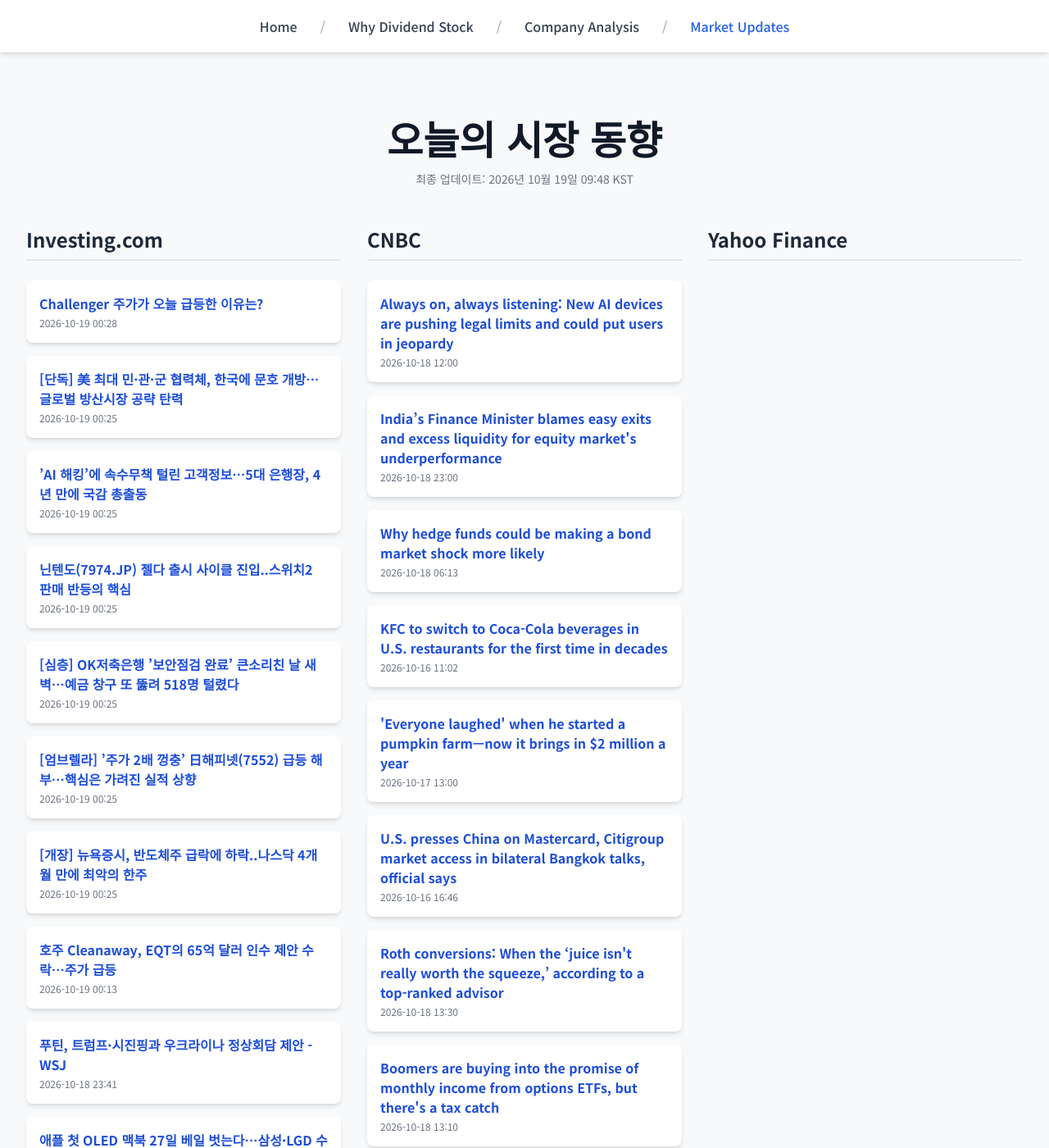
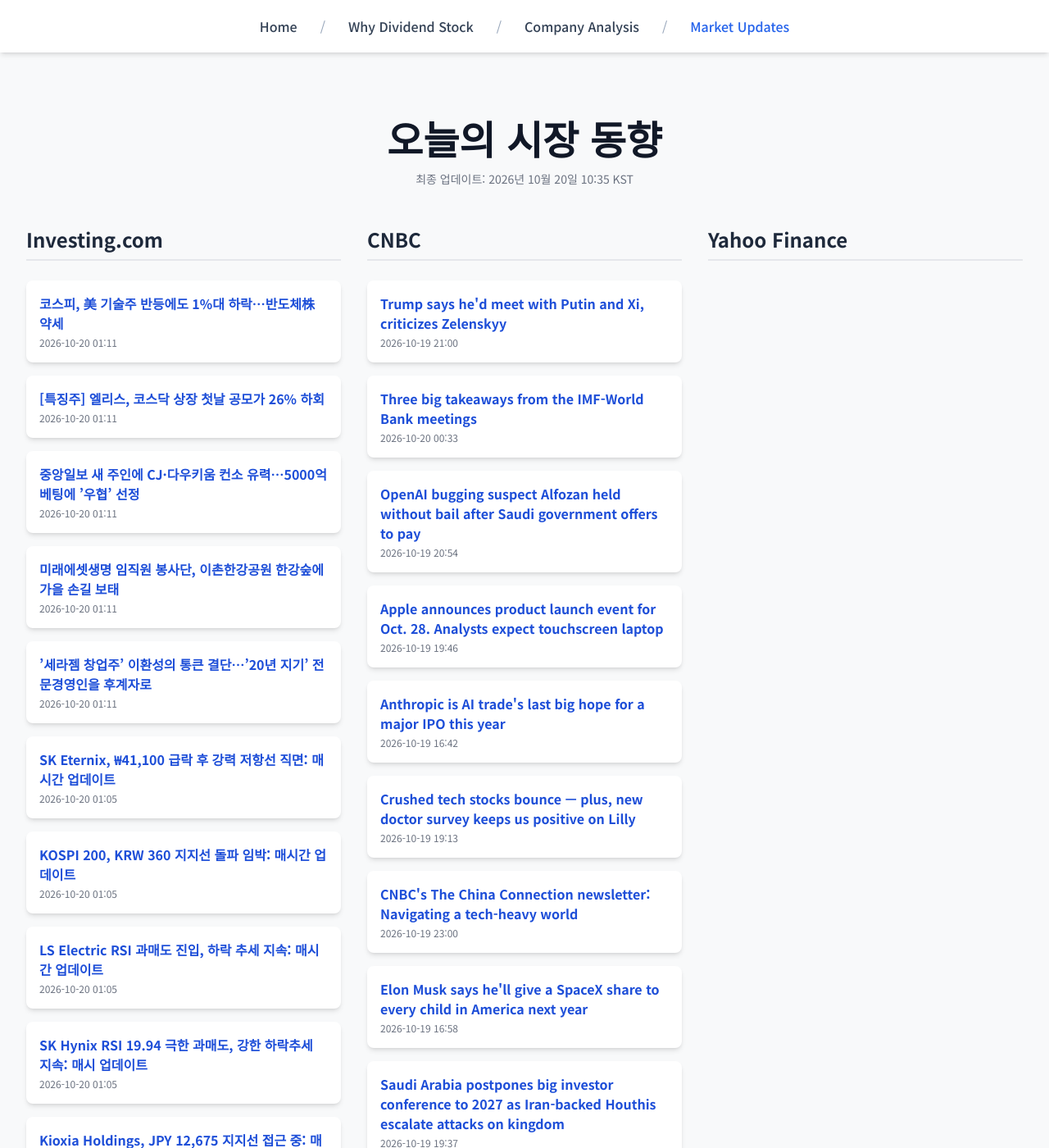
Before and after one commit to Kay-Hwang/my-company-analysis, a Jekyll site: the page built from market-updates.html, in a window 1280 px wide and 1400 px high. Shown: the whole window at 82% size. Built offline with Jekyll 4.4.1, drawn with Linux system fonts in a browser that asks for light colours; nearby versions of some CDN libraries; a script that is not in the unit is left out; some of the changed text lies outside the part shown.

Commit message:
Update daily data

```diff
--- a/_data/latest_data.json
+++ b/_data/latest_data.json
@@ -1,128 +1,128 @@
 {
-  "lastUpdated": "2026년 10월 19일 09:48 KST",
+  "lastUpdated": "2026년 10월 20일 10:35 KST",
   "news": {
     "investing": [
       {
-        "title": "Challenger 주가가 오늘 급등한 이유는?",
-        "link": "https://kr.investing.com/news/stock-market-news/article-93CH-2130721",
-        "pubDate": "2026-10-19 00:28:26",
-        "summary": "Challenger 주가가 오늘 급등한 이유는?"
+        "title": "코스피, 美 기술주 반등에도 1%대 하락…반도체株 약세",
+        "link": "https://kr.investing.com/news/stock-market-news/article-2132381",
+        "pubDate": "2026-10-20 01:11:43",
+        "summary": "코스피, 美 기술주 반등에도 1%대 하락…반도체株 약세"
       },
       {
-        "title": "[단독] 美 최대 민·관·군 협력체, 한국에 문호 개방…글로벌 방산시장 공략 탄력",
-        "link": "https://kr.investing.com/news/stock-market-news/article-2130711",
-        "pubDate": "2026-10-19 00:25:55",
-        "summary": "[단독] 美 최대 민·관·군 협력체, 한국에 문호 개방…글로벌 방산시장 공략 탄력"
+        "title": "[특징주] 엘리스, 코스닥 상장 첫날 공모가 26% 하회",
+        "link": "https://kr.investing.com/news/stock-market-news/article-2132379",
+        "pubDate": "2026-10-20 01:11:21",
+        "summary": "[특징주] 엘리스, 코스닥 상장 첫날 공모가 26% 하회"
       },
       {
-        "title": "’AI 해킹’에 속수무책 털린 고객정보…5대 은행장, 4년 만에 국감 총출동",
-        "link": "https://kr.investing.com/news/stock-market-news/article-2130704",
-        "pubDate": "2026-10-19 00:25:53",
-        "summary": "’AI 해킹’에 속수무책 털린 고객정보…5대 은행장, 4년 만에 국감 총출동"
+        "title": "중앙일보 새 주인에 CJ·다우키움 컨소 유력…5000억 베팅에 ’우협’ 선정",
+        "link": "https://kr.investing.com/news/stock-market-news/article-2132377",
+        "pubDate": "2026-10-20 01:11:20",
+        "summary": "중앙일보 새 주인에 CJ·다우키움 컨소 유력…5000억 베팅에 ’우협’ 선정"
       },
       {
-        "title": "닌텐도(7974.JP) 젤다 출시 사이클 진입..스위치2 판매 반등의 핵심",
-        "link": "https://kr.investing.com/news/stock-market-news/article-2130703",
-        "pubDate": "2026-10-19 00:25:52",
-        "summary": "닌텐도(7974.JP) 젤다 출시 사이클 진입..스위치2 판매 반등의 핵심"
+        "title": "미래에셋생명 임직원 봉사단, 이촌한강공원 한강숲에 가을 손길 보태",
+        "link": "https://kr.investing.com/news/stock-market-news/article-2132380",
+        "pubDate": "2026-10-20 01:11:12",
+        "summary": "미래에셋생명 임직원 봉사단, 이촌한강공원 한강숲에 가을 손길 보태"
       },
       {
-        "title": "[심층] OK저축은행 ’보안점검 완료’ 큰소리친 날 새벽…예금 창구 또 뚫려 518명 털렸다",
-        "link": "https://kr.investing.com/news/stock-market-news/article-2130702",
-        "pubDate": "2026-10-19 00:25:50",
-        "summary": "[심층] OK저축은행 ’보안점검 완료’ 큰소리친 날 새벽…예금 창구 또 뚫려 518명 털렸다"
+        "title": "’세라젬 창업주’ 이환성의 통큰 결단…’20년 지기’ 전문경영인을 후계자로",
+        "link": "https://kr.investing.com/news/stock-market-news/article-2132378",
+        "pubDate": "2026-10-20 01:11:05",
+        "summary": "’세라젬 창업주’ 이환성의 통큰 결단…’20년 지기’ 전문경영인을 후계자로"
       },
       {
-        "title": "[엄브렐라] ’주가 2배 껑충’ 日해피넷(7552) 급등 해부…핵심은 가려진 실적 상향",
-        "link": "https://kr.investing.com/news/stock-market-news/article-2130701",
-        "pubDate": "2026-10-19 00:25:48",
-        "summary": "[엄브렐라] ’주가 2배 껑충’ 日해피넷(7552) 급등 해부…핵심은 가려진 실적 상향"
+        "title": "SK Eternix, ₩41,100 급락 후 강력 저항선 직면: 매시간 업데이트",
+        "link": "https://kr.investing.com/news/stock-market-news/article-93CH-2130738",
+        "pubDate": "2026-10-20 01:05:08",
+        "summary": "SK Eternix, ₩41,100 급락 후 강력 저항선 직면: 매시간 업데이트"
       },
       {
-        "title": "[개장] 뉴욕증시, 반도체주 급락에 하락..나스닥 4개월 만에 최악의 한주",
-        "link": "https://kr.investing.com/news/stock-market-news/article-2130694",
-        "pubDate": "2026-10-19 00:25:46",
-        "summary": "[개장] 뉴욕증시, 반도체주 급락에 하락..나스닥 4개월 만에 최악의 한주"
+        "title": "KOSPI 200, KRW 360 지지선 돌파 임박: 매시간 업데이트",
+        "link": "https://kr.investing.com/news/stock-market-news/article-93CH-2130736",
+        "pubDate": "2026-10-20 01:05:04",
+        "summary": "KOSPI 200, KRW 360 지지선 돌파 임박: 매시간 업데이트"
       },
       {
-        "title": "호주 Cleanaway, EQT의 65억 달러 인수 제안 수락…주가 급등",
-        "link": "https://kr.investing.com/news/stock-market-news/article-2130715",
-        "pubDate": "2026-10-19 00:13:21",
-        "summary": "호주 Cleanaway, EQT의 65억 달러 인수 제안 수락…주가 급등"
+        "title": "LS Electric RSI 과매도 진입, 하락 추세 지속: 매시간 업데이트",
+        "link": "https://kr.investing.com/news/stock-market-news/article-93CH-2130739",
+        "pubDate": "2026-10-20 01:05:03",
+        "summary": "LS Electric RSI 과매도 진입, 하락 추세 지속: 매시간 업데이트"
       },
       {
-        "title": "푸틴, 트럼프·시진핑과 우크라이나 정상회담 제안 - WSJ",
-        "link": "https://kr.investing.com/news/stock-market-news/article-93CH-2130699",
-        "pubDate": "2026-10-18 23:41:23",
-        "summary": "푸틴, 트럼프·시진핑과 우크라이나 정상회담 제안 - WSJ"
+        "title": "SK Hynix RSI 19.94 극한 과매도, 강한 하락추세 지속: 매시 업데이트",
+        "link": "https://kr.investing.com/news/stock-market-news/article-93CH-2130735",
+        "pubDate": "2026-10-20 01:05:01",
+        "summary": "SK Hynix RSI 19.94 극한 과매도, 강한 하락추세 지속: 매시 업데이트"
       },
       {
-        "title": "애플 첫 OLED 맥북 27일 베일 벗는다…삼성·LGD 수혜 기대",
-        "link": "https://kr.investing.com/news/stock-market-news/article-2130692",
-        "pubDate": "2026-10-18 23:11:29",
-        "summary": "애플 첫 OLED 맥북 27일 베일 벗는다…삼성·LGD 수혜 기대"
+        "title": "Kioxia Holdings, JPY 12,675 지지선 접근 중: 매시간 업데이트",
+        "link": "https://kr.investing.com/news/stock-market-news/article-93CH-2130737",
+        "pubDate": "2026-10-20 01:05:01",
+        "summary": "Kioxia Holdings, JPY 12,675 지지선 접근 중: 매시간 업데이트"
       }
     ],
     "cnbc": [
       {
-        "title": "Always on, always listening: New AI devices are pushing legal limits and could put users in jeopardy",
-        "link": "https://www.cnbc.com/2026/10/18/ai-wearables-privacy-wiretap-laws.html",
-        "pubDate": "Sun, 18 Oct 2026 12:00:01 GMT",
-        "summary": "AI always-listening wearables from Apple, Amazon, Meta and other startups are getting creative with privacy rules and fueling concerns about covert recordings."
+        "title": "Trump says he'd meet with Putin and Xi, criticizes Zelenskyy",
+        "link": "https://www.cnbc.com/2026/10/19/trump-putin-xi-zelenskyy.html",
+        "pubDate": "Mon, 19 Oct 2026 21:00:02 GMT",
+        "summary": "Tensions between Trump and Zelenskyy have steadily risen in recent weeks, while Russia, which invaded Ukraine, has received multiple breaks from the U.S."
       },
       {
-        "title": "India’s Finance Minister blames easy exits and excess liquidity for equity market's underperformance",
-        "link": "https://www.cnbc.com/2026/10/18/india-ai-nifty50-sensex-investors.html",
-        "pubDate": "Sun, 18 Oct 2026 23:00:01 GMT",
-        "summary": "India's finance minister said that continued capital outflows are one of the biggest risks for the country in 2027."
+        "title": "Three big takeaways from the IMF-World Bank meetings",
+        "link": "https://www.cnbc.com/2026/10/20/imf-debt-yields-russia-china-takeaway-.html",
+        "pubDate": "Tue, 20 Oct 2026 00:33:34 GMT",
+        "summary": "Debt, AI and Ukraine dominated the conversation at the IMF-World Bank meetings in Bangkok, while China, the focus in 2018, slipped into the background."
       },
       {
-        "title": "Why hedge funds could be making a bond market shock more likely",
-        "link": "https://www.cnbc.com/2026/10/18/hedge-funds-bond-market-turmoil.html",
-        "pubDate": "Sun, 18 Oct 2026 06:13:05 GMT",
-        "summary": "The Bank of England's deputy governor has warned that hedge funds' activities could raise the risk of a global bond market shock."
+        "title": "OpenAI bugging suspect Alfozan held without bail after Saudi government offers to pay",
+        "link": "https://www.cnbc.com/2026/10/19/openai-bugging-suspect-alfozan-saudi-royal-family.html",
+        "pubDate": "Mon, 19 Oct 2026 20:54:40 GMT",
+        "summary": "Saudi national Abdulrahman Alfozan is accused of planting a recording device in an executive conference room at OpenAI headquarters in San Francisco."
       },
       {
-        "title": "KFC to switch to Coca-Cola beverages in U.S. restaurants for the first time in decades",
-        "link": "https://www.cnbc.com/2026/10/15/kfc-coca-cola-pepsi-switch.html",
-        "pubDate": "Fri, 16 Oct 2026 11:02:24 GMT",
-        "summary": "KFC is switching from PepsiCo to Coca-Cola as its beverage supplier for U.S. restaurants."
+        "title": "Apple announces product launch event for Oct. 28. Analysts expect touchscreen laptop",
+        "link": "https://www.cnbc.com/2026/10/19/apple-product-launch-event-oct-28-analysts-expect-touchscreen-laptop.html",
+        "pubDate": "Mon, 19 Oct 2026 19:46:07 GMT",
+        "summary": "Apple sent invitations for an event next week, calling it \"Pro and tell.\""
       },
       {
-        "title": "'Everyone laughed' when he started a pumpkin farm—now it brings in $2 million a year",
-        "link": "https://www.cnbc.com/make-it/2026/10/17/great-pumpkin-farm-new-york-2-million-revenue.html",
-        "pubDate": "Sat, 17 Oct 2026 13:00:01 GMT",
-        "summary": "Kelly Schultz bought a pumpkin farm in 1996. He transformed it into a seasonal attraction that draws in 100,000 visitors each fall."
+        "title": "Anthropic is AI trade's last big hope for a major IPO this year",
+        "link": "https://www.cnbc.com/2026/10/19/anthropic-ipo-ai-trade.html",
+        "pubDate": "Mon, 19 Oct 2026 16:42:14 GMT",
+        "summary": "On Kalshi, Anthropic is seen as the last major IPO in 2026 after OpenAI delayed its public market debut. Others have postponed too."
       },
       {
-        "title": "U.S. presses China on Mastercard, Citigroup market access in bilateral Bangkok talks, official says",
-        "link": "https://www.cnbc.com/2026/10/16/us-china-mastercard-citigroup-market-access.html",
-        "pubDate": "Fri, 16 Oct 2026 16:46:18 GMT",
-        "summary": "The U.S. raised market access issues for Mastercard and Citigroup in China during bilateral meetings in Bangkok this week, a U.S. Treasury official says."
+        "title": "Crushed tech stocks bounce — plus, new doctor survey keeps us positive on Lilly",
+        "link": "https://www.cnbc.com/investingclub/2026/10/19/crushed-tech-stocks-bounce-new-doctor-survey-keeps-us-positive-on-lilly.html",
+        "pubDate": "Mon, 19 Oct 2026 19:13:00 GMT",
+        "summary": "Every weekday, the Investing Club releases the Homestretch; an actionable afternoon update just in time for the last hour of trading."
       },
       {
-        "title": "Roth conversions: When the ‘juice isn't really worth the squeeze,’ according to a top-ranked advisor",
-        "link": "https://www.cnbc.com/2026/10/18/roth-conversion-2026.html",
-        "pubDate": "Sun, 18 Oct 2026 13:30:01 GMT",
-        "summary": "If you're considering a year-end Roth conversion for 2026, there are some key things to know, experts say."
+        "title": "CNBC's The China Connection newsletter: Navigating a tech-heavy world",
+        "link": "https://www.cnbc.com/2026/10/19/cnbcs-the-china-connection-newsletter-navigating-a-tech-heavy-world.html",
+        "pubDate": "Mon, 19 Oct 2026 23:00:02 GMT",
+        "summary": "While economists and former central bankers discuss tech and monetary policy at the Bund Summit, companies are moving faster to capture new revenue."
       },
       {
-        "title": "Boomers are buying into the promise of monthly income from options ETFs, but there's a tax catch",
-        "link": "https://www.cnbc.com/2026/10/18/retirement-income-funds-taxes.html",
-        "pubDate": "Sun, 18 Oct 2026 13:10:33 GMT",
-        "summary": "Covered call ETFs have been widely adopted by baby boomers to meet monthly income needs, but unlike most ETFs, the tax implications can be significant."
+        "title": "Elon Musk says he'll give a SpaceX share to every child in America next year",
+        "link": "https://www.cnbc.com/2026/10/19/elon-musk-spacex-shares-giveaway-kids.html",
+        "pubDate": "Mon, 19 Oct 2026 16:58:20 GMT",
+        "summary": "The SpaceX boss said Monday that he'll give one of his company shares to every child in the U.S. next year. He didn't say how the share giveaway would happen."
       },
       {
-        "title": "Top Wall Street analysts are bullish on the growth potential of these 3 stocks",
-        "link": "https://www.cnbc.com/2026/10/18/top-analysts-are-bullish-on-the-growth-potential-of-these-3-stocks.html",
-        "pubDate": "Sun, 18 Oct 2026 12:34:51 GMT",
-        "summary": "Amid fear of rate hikes and oil prices, investors can look past volatility and track Street analysts' stock picks with strong long-term growth potential."
+        "title": "Saudi Arabia postpones big investor conference to 2027 as Iran-backed Houthis escalate attacks on kingdom",
+        "link": "https://www.cnbc.com/2026/10/19/saudi-arabia-postpones-fii-investor-conference-to-2027.html",
+        "pubDate": "Mon, 19 Oct 2026 19:37:51 GMT",
+        "summary": "Iran-backed Houthi militants have launched repeated volleys of missiles and drones at Saudi Arabia since a deadly airport attack earlier this month."
       },
       {
-        "title": "The bloated workweek is coming for Sundays—as some embrace flexibility, others worry about job security",
-        "link": "https://www.cnbc.com/make-it/2026/10/18/why-people-are-working-sundays.html",
-        "pubDate": "Sun, 18 Oct 2026 14:00:01 GMT",
-        "summary": "A new report finds nearly half of workers are often logging in on Sundays. It is a boon for worker flexibility, or a sign of job-hugging insecurity?"
+        "title": "Anthropic commits 5% of shares to new public benefit fund that could address AI job disruption",
+        "link": "https://www.cnbc.com/2026/10/18/anthropic-ai-public-benefit-fund.html",
+        "pubDate": "Mon, 19 Oct 2026 12:33:07 GMT",
+        "summary": "The Claude maker said that establishing the fund as an LLC will provide greater flexibility in how the money is used."
       }
     ],
     "yahoo": []
```
